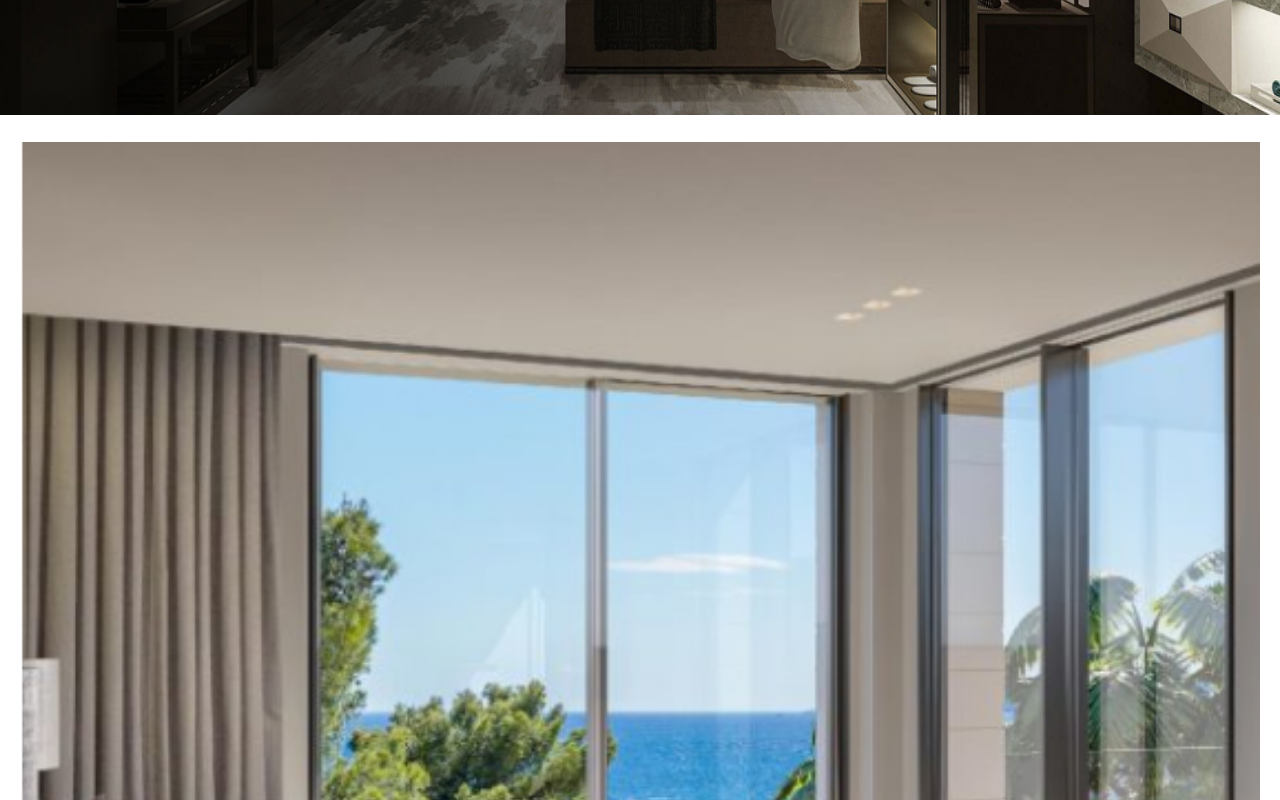
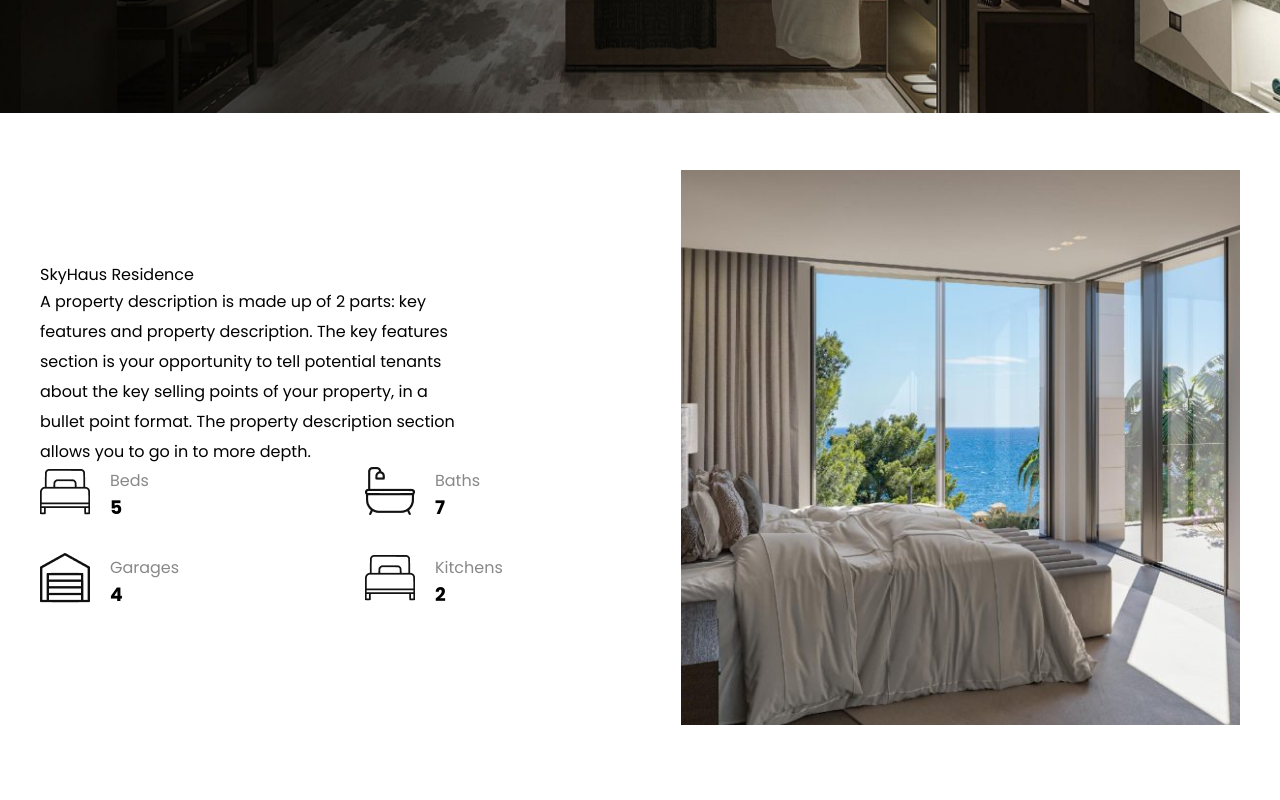
Before and after one commit to DsDigitalz/Villa-Website, a plain HTML site: page index.html in a window 1280 px wide. Shown: the part 780-1580 px from the top of the page. After the commit the page ends 1532 px from the top, so only its background shows below. Drawn offline with Linux system fonts and the light colour scheme.

Commit message:
added image to the About section

```diff
--- a/index.html
+++ b/index.html
@@ -55,18 +55,68 @@
     <!-- About section -->
     <!-- Mobile -->
     <section class="about-container">
-      <!-- About image  -->
-      <div class="about-img"><img src="./assets/Images/Frame 7.png" alt="" /></div>
-      <!-- About info -->
-      <div class="about-info">
-        <h1>SkyHaus Residence</h1>
-        <p>
-          A property description is made up of 2 parts: key features and
-          property description. The key features section is your opportunity to
-          tell potential tenants about the key selling points of your property,
-          in a bullet point format. The property description section allows you
-          to go in to more depth.
-        </p>
+      <div class="first-container">
+        <!-- About image  -->
+        <div class="about-img">
+          <img src="./assets/Images/Frame 7.png" alt="" />
+        </div>
+        <!-- About info -->
+        <div class="about-info">
+          <h1">SkyHaus Residence</h1>
+          <p style="line-height: 30px;"">
+            A property description is made up of 2 parts: key features and
+            property description. The key features section is your opportunity
+            to tell potential tenants about the key selling points of your
+            property, in a bullet point format. The property description section
+            allows you to go in to more depth.
+          </p>
+          <!-- Icons -->
+          <div class="about-icons">
+            <div class="icon-container">
+              <!-- icon-image -->
+              <div class="icon-con1">
+                <div class="icon">
+                  <img src="./assets/Images/Vector (7).png" alt="" />
+                </div>
+                <!-- icon-info -->
+                <div class="icon-info">
+                  <p>Beds</p>
+                  <h3>5</h3>
+                </div>
+              </div>
+              <div class="icon-con1">
+                <div class="icon">
+                  <img src="./assets/Images/Vector (8).png" alt="" />
+                </div>
+                <!-- icon-info -->
+                <div class="icon-info">
+                  <p>Baths</p>
+                  <h3>7</h3>
+                </div>
+              </div>
+              <div class="icon-con1">
+                <div class="icon">
+                  <img src="./assets/Images/Group (2).png" alt="" />
+                </div>
+                <!-- icon-info -->
+                <div class="icon-info">
+                  <p>Garages</p>
+                  <h3>4</h3>
+                </div>
+              </div>
+              <div class="icon-con1">
+                <div class="icon">
+                  <img src="./assets/Images/Vector (7).png" alt="" />
+                </div>
+                <!-- icon-info -->
+                <div class="icon-info">
+                  <p>Kitchens</p>
+                  <h3>2</h3>
+                </div>
+              </div>
+            </div>
+          </div>
+        </div>
       </div>
     </section>
   </body>
--- a/query.css
+++ b/query.css
@@ -159,8 +159,30 @@
 ==========================================================================*/
 
 @media (min-width: 576px) {
-  .container {
-    max-width: 540px;
+  /* About Section */
+  .about-container {
+    width: 100%;
+    padding: 30px;
+    display: flex;
+    flex-direction: column;
+    gap: 20px;
+    align-items: center;
+    justify-content: center;
+  }
+
+  .about-img img {
+    width: 90vw;
+
+    /* height: 100vh; */
+    /* background-position: center; */
+    /* background-size: cover; */
+  }
+
+  .icon-container {
+    display: grid;
+    gap: 50px;
+    grid-template-columns: repeat(2, 1fr);
+    margin: 0 auto;
   }
 }
 
@@ -168,20 +190,76 @@
    Medium screens (Laptops, small desktops, 768px and up)
    ========================================================================== */
 @media (min-width: 768px) {
-  .container {
-    max-width: 720px;
+  .about-container {
+    max-width: 1440px;
+    margin: 0 auto;
   }
-  body {
-    font-size: 18px;
+
+  .about-img img {
+    width: 100%;
+    flex: 1;
   }
 }
-
 /* ==========================================================================
    Large screens (Desktops, 992px and up)
    ========================================================================== */
 @media (min-width: 992px) {
-  .container {
-    max-width: 960px;
+  /* About Section */
+  .about-container {
+    max-width: 1440px;
+    margin: 0 auto;
+    width: 100%;
+    padding: 20px;
+    display: flex;
+    flex-direction: column;
+    gap: 20px;
+    align-items: center;
+    justify-content: center;
+  }
+
+  .first-container {
+    display: flex;
+    flex-direction: row-reverse;
+    padding-left: 20px;
+    padding-right: 20px;
+    gap: 20px;
+    align-items: center;
+    justify-content: center;
+  }
+
+  .about-img img {
+    width: 100%;
+    flex: 1;
+
+    /* height: 100vh; */
+    /* background-position: center; */
+    /* background-size: cover; */
+  }
+
+  .about-info {
+    display: flex;
+    flex-direction: column;
+    gap: 30px;
+    flex: 1;
+  }
+
+  .about-info h1 {
+    font-size: 200px;
+  }
+
+  .icon-container {
+    display: grid;
+    gap: 30px;
+    grid-template-columns: repeat(2, 1fr);
+    margin: 0 auto;
+  }
+  .icon-con1 {
+    display: flex;
+    gap: 20px;
+    align-items: center;
+  }
+
+  .icon-info p {
   }
 }
 
@@ -189,8 +267,20 @@
    Extra large screens (Large desktops, 1200px and up)
    ========================================================================== */
 @media (min-width: 1200px) {
-  .container {
-    max-width: 1140px;
+  .about-container {
+    max-width: 1440px;
+    margin: 0 auto;
+  }
+  .about-info {
+    display: flex;
+    flex-direction: column;
+    gap: 30px;
+    flex: 1;
+    /* width: 90%; */
+  }
+
+  .about-info p {
+    width: 70%;
   }
 }
 
--- a/style.css
+++ b/style.css
@@ -104,12 +104,43 @@ li a:hover {
   padding: 20px;
   display: flex;
   flex-direction: column;
+  gap: 20px;
+  align-items: center;
+  justify-content: center;
 }
 
 .about-img img {
   width: 100%;
+  margin-top: 30px;
 
   /* height: 100vh; */
   /* background-position: center; */
   /* background-size: cover; */
 }
+
+.about-info {
+  display: flex;
+  flex-direction: column;
+  gap: 30px;
+}
+
+.about-info h1 {
+  font-size: 34px;
+  margin-top: 30px;
+}
+
+.icon-container {
+  display: grid;
+  gap: 30px;
+  grid-template-columns: repeat(2, 1fr);
+  margin: 0 auto;
+}
+.icon-con1 {
+  display: flex;
+  gap: 20px;
+  align-items: center;
+}
+
+.icon-info p {
+  color: #888888;
+}
```
Also changed, not shown: assets/Images/Group (2).png (added), assets/Images/Vector (7).png (added), assets/Images/Vector (8).png (added).
